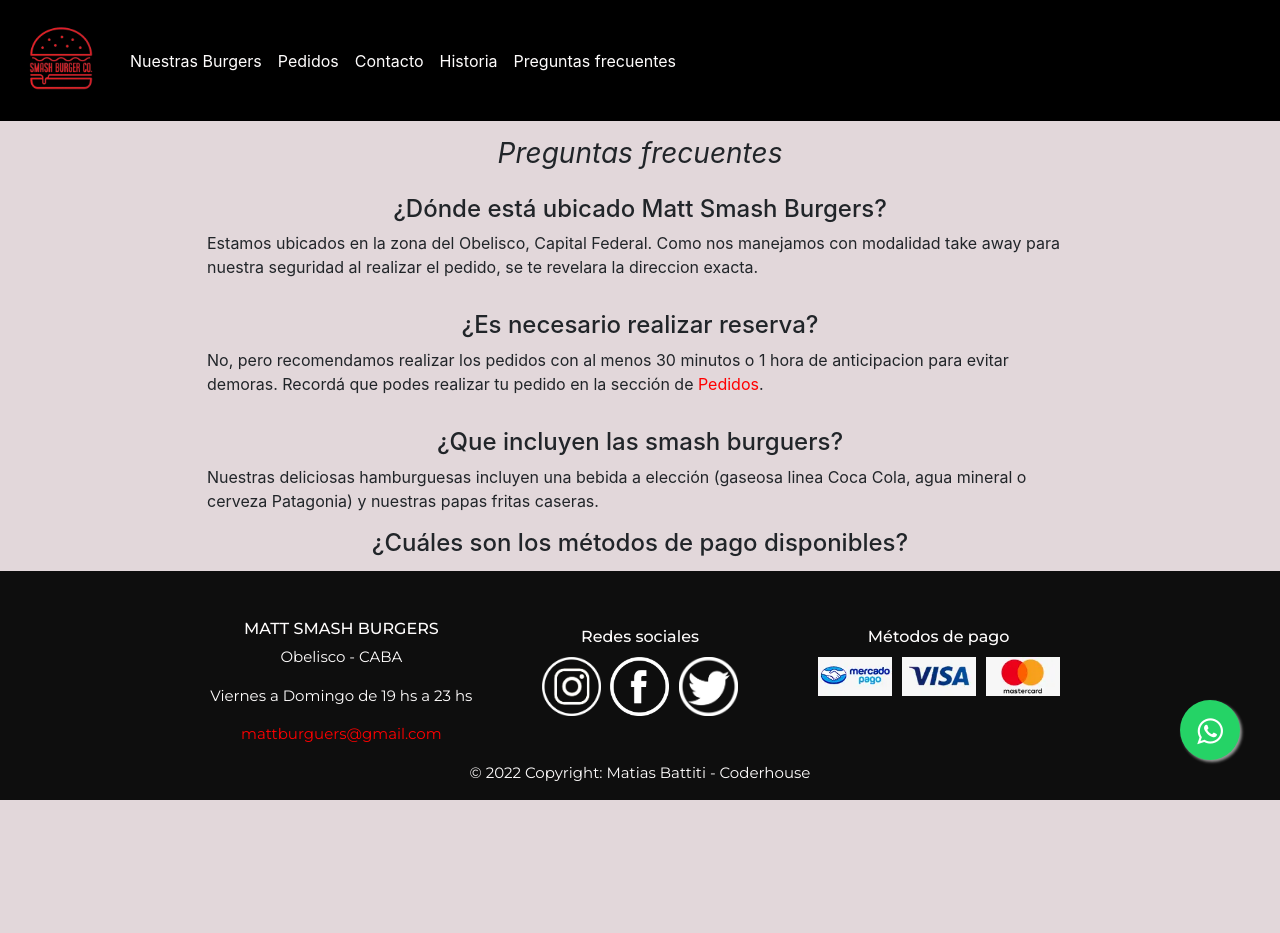
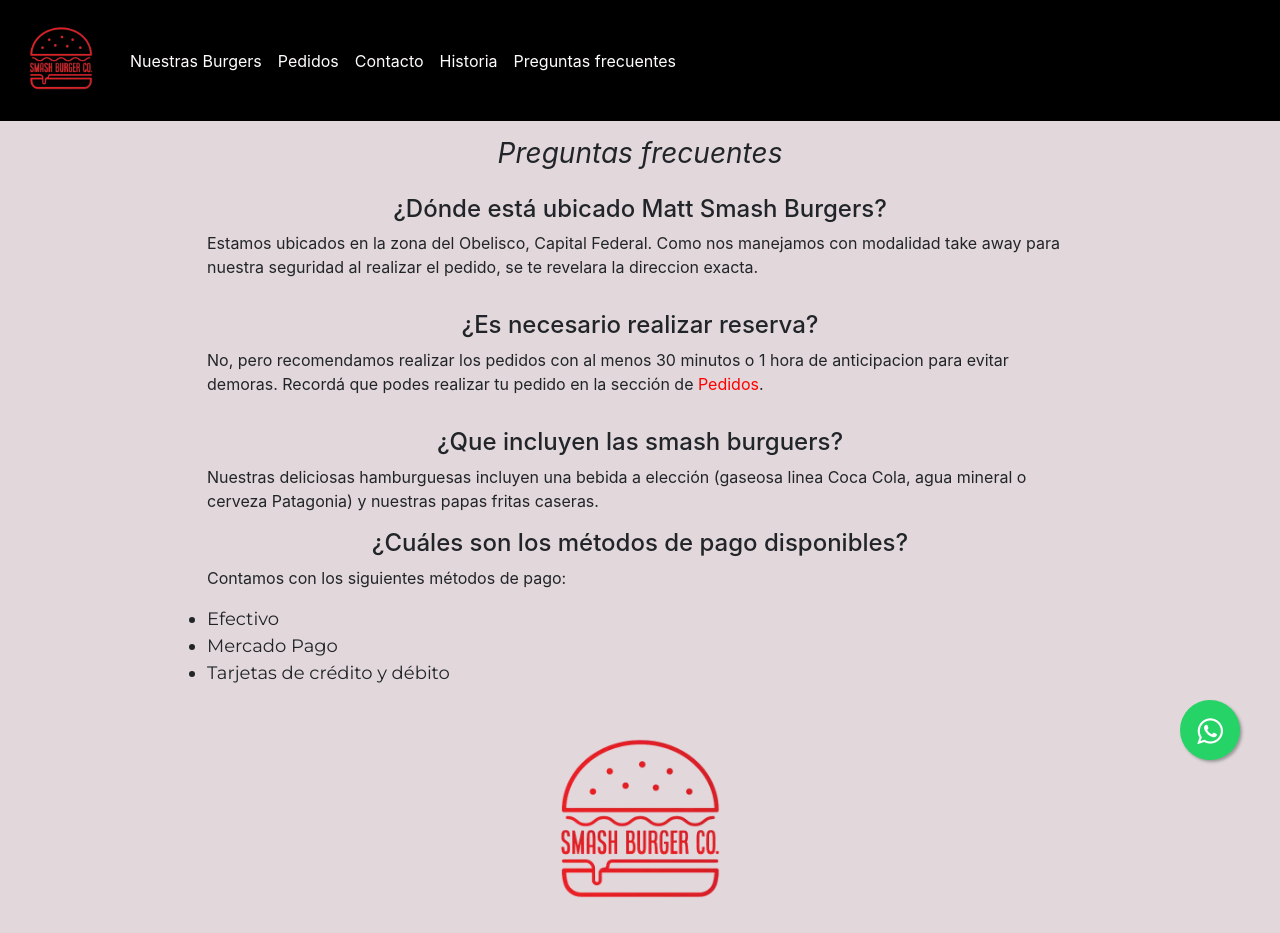
Before and after one commit to MattSolutions/BurgerRestaurant, a website: page pages/faq.html in a window 1280 px wide. Before the commit the page ends 800 px from the top, so only its background shows below. Drawn offline with nearby package versions, Linux system fonts and the light colour scheme.

Commit message:
Updated Faq

```diff
--- a/pages/faq.html
+++ b/pages/faq.html
@@ -92,45 +92,15 @@
           <li>Tarjetas de crédito y débito</li>
         </ul>
       </div>
+      <div class="col-sm-12 col-md-12 d-flex justify-content-center">
+        <img class="mb-10 img-responsive pedidos-imagenes" src="../img/logo.webp" alt="Logo de Smash Burguer" />
+      </div>
     </div>
   </div>
   <!-- Botón WhatsApp -->
   <a href="https://web.whatsapp.com/" class="float" target="_blank">
     <i class="fa fa-whatsapp my-float"></i>
   </a>
-    <!-- Footer -->
-    <footer class="page-footer pt-5 mt-5 footer-media contenido-footer mt-auto fixed-bottom">
-      <div class="container-fluid">
-        <div class="row">
-          <div class="col-md-4 mt-md-0 mt-4 contenido-footer">
-            <h6 class="text-center text-uppercase">Matt Smash Burgers</h6>
-            <p class="text-center text-middlecase"> Obelisco - CABA</p>
-            <p>Viernes a Domingo de 19 hs a 23 hs</p>
-            <a class="underline link" href="mailto: mattburguers@gmail.com">mattburguers@gmail.com</a>
-          </div>
-          <div class="col-md-4 mb-md-0 mb-3 mt-2 contenido-footer">
-            <h6>Redes sociales</h6>
-            <a href="https://www.instagram.com/"><img class="contenido-footer-redes" src="../img/instagram.webp"
-                target="_blank" alt="Instagram" /></a>
-            <a href="https://www.facebook.com/" target="_blank"><img class="contenido-footer-redes"
-                src="../img/facebook.webp" alt="Facebook" /></a>
-            <a href="https://twitter.com/?lang=es" target="_blank"><img class="contenido-footer-redes"
-                src="../img/twitter.webp" alt="Twitter" /></a>
-          </div>
-          <div class="col-md-4 mb-md-0 mb-3 text-center mt-2 contenidoFooter">
-            <h6>Métodos de pago</h6>
-            <img class="contenido-footer-pago" src="../img/mercadoPago.webp" alt="Mercado Pago" />
-            <img class="contenido-footer-pago" src="../img/visa.webp" alt="Visa" />
-            <img class="contenido-footer-pago" src="../img/mastercard.webp" alt="Mastercard" />
-          </div>
-        </div>
-      </div>
-      <div class="footer-copyright text-center py-3 contenido-footer">
-        © 2022 Copyright:
-        <a class="contenido-footer creditos" href="https://www.linkedin.com/in/matias-battiti-a665881b4/">Matias Battiti -
-          Coderhouse</a>
-      </div>
-    </footer>
     <script src="https://cdn.jsdelivr.net/npm/bootstrap@5.0.2/dist/js/bootstrap.bundle.min.js"
     integrity="sha384-MrcW6ZMFYlzcLA8Nl+NtUVF0sA7MsXsP1UyJoMp4YLEuNSfAP+JcXn/tWtIaxVXM" crossorigin="anonymous"></script>
 </body>
```
